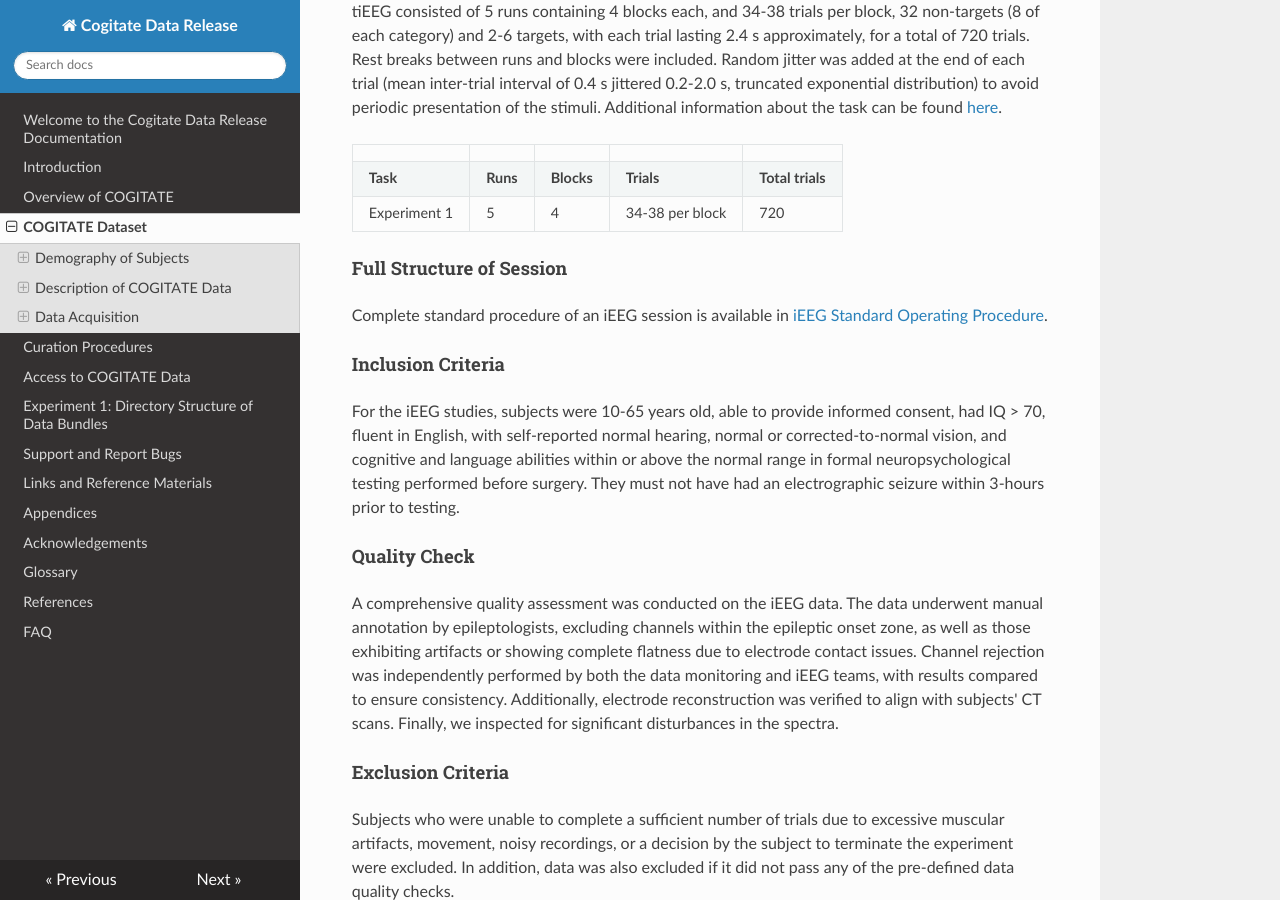
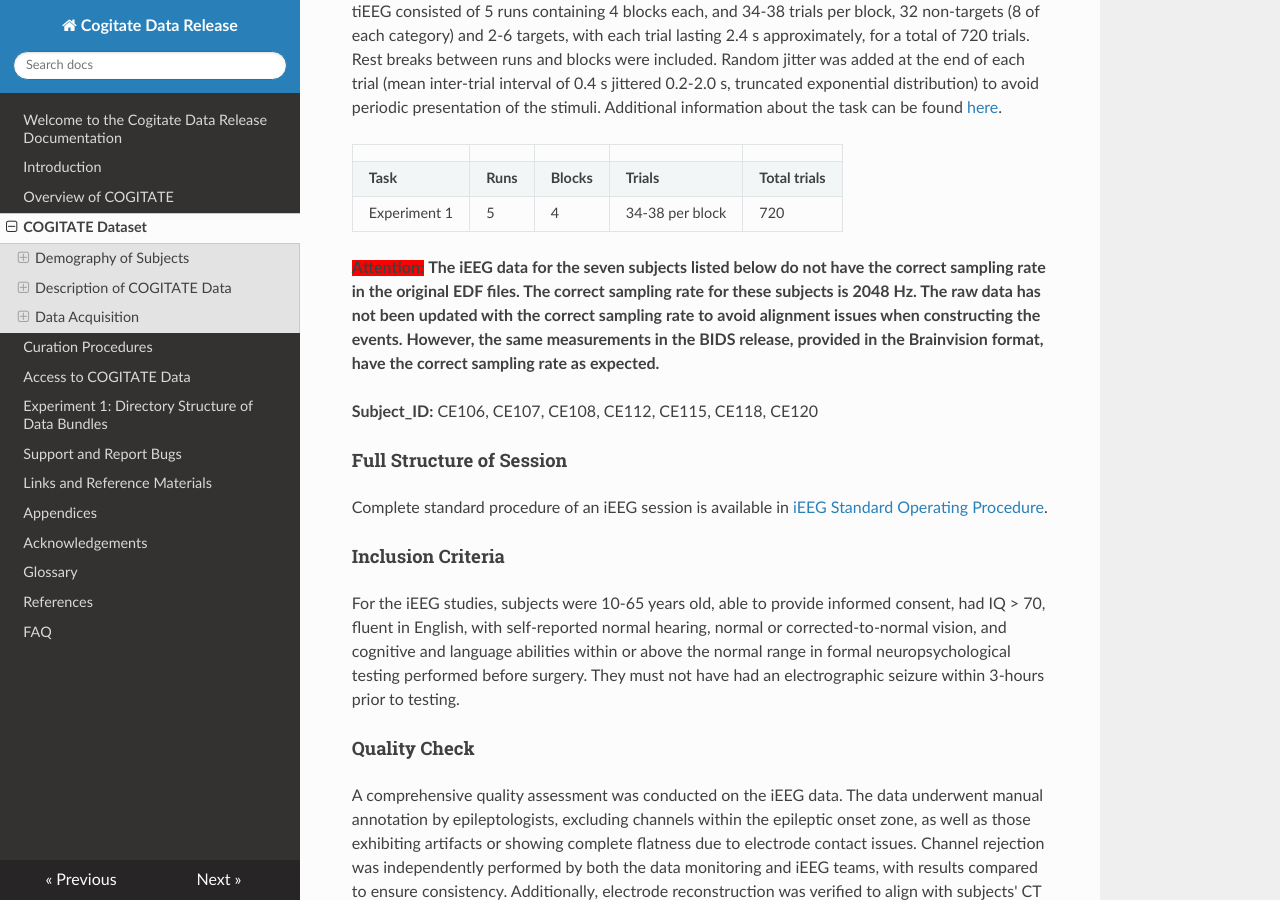
Before and after one commit to Cogitate-consortium/cogitate-data, an MkDocs documentation site: the page built from docs/03_cogdataset.md, in a window 1280 px wide and 900 px high, scrolled down 26154 px. Built offline with MkDocs 1.6.1, drawn with Linux system fonts in a browser that asks for light colours; nearby versions of some CDN libraries.

Commit message:
Added "Attention" to "Task (tiEEG)"

```diff
--- a/docs/03_cogdataset.md
+++ b/docs/03_cogdataset.md
@@ -586,6 +586,11 @@ Participants proceeded to Experiment 1 either after or before completing the [Fi
 | **Task**     | **Runs** | **Blocks** | **Trials**      | **Total trials** |
 | Experiment 1 | 5       | 4          | 34-38 per block | 720             |
 
+<span style="background-color: red"><b>Attention:</b></span>
+**The iEEG data for the seven subjects listed below do not have the correct sampling rate in the original EDF files. The correct sampling rate for these subjects is 2048 Hz. The raw data has not been updated with the correct sampling rate to avoid alignment issues when constructing the events. However, the same measurements in the BIDS release, provided in the Brainvision format, have the correct sampling rate as expected.**
+
+**Subject_ID:** CE106, CE107, CE108, CE112, CE115, CE118, CE120
+
 #### Full Structure of Session
 
 Complete standard procedure of an iEEG session is available in [iEEG Standard Operating Procedure](https://github.com/Cogitate-consortium/cogitate-data/raw/main/assets/documentation_v1.1/linked_files_v1.1/SOP%20iEEG%20General_v2.pdf).
```
